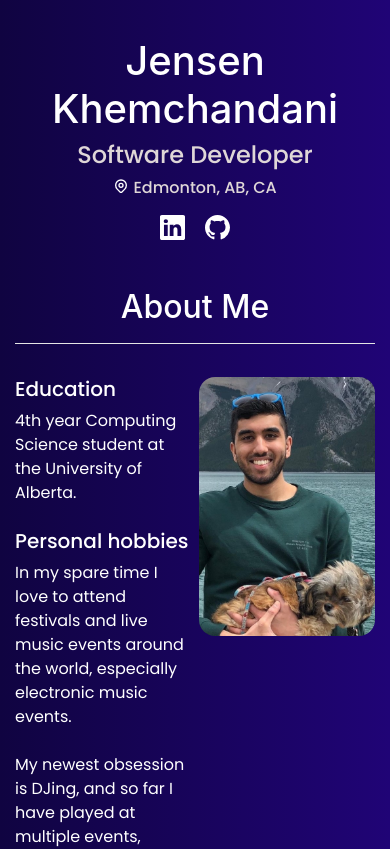
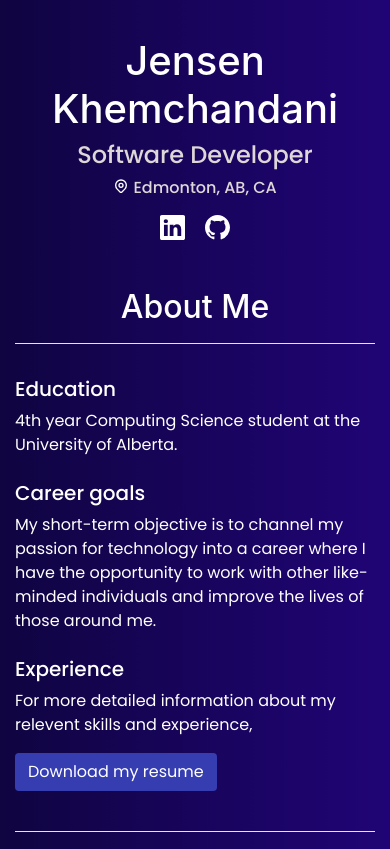
Before and after one commit to jensenkhem/portfolio-website, a React (Create React App) app: page / in a window 390 px wide. Shown: the top 849 px of the page. Built offline with nearby package versions, Linux system fonts and the light colour scheme.

Commit message:
Minor style changes to improve mobile layout. Modified text in about section.

```diff
--- a/src/components/about/About.jsx
+++ b/src/components/about/About.jsx
@@ -14,7 +14,17 @@ const About = () => {
             <h5>Education</h5>
             4th year Computing Science student at the University of Alberta.
             <br></br><br></br>
-            <h5>Personal hobbies</h5>
+            <h5>Career goals</h5>
+            My short-term objective is to channel my
+            passion for technology into a career where I have the opportunity to work with other like-minded
+            individuals and improve the lives of those around me.
+            <br></br><br></br>
+            <h5>Experience</h5>
+            <p>For more detailed information about my relevent skills and experience,</p>
+            <button className="btn resumebutton" style={style2}><a href={resume} target="_blank" rel="noreferrer">Download my resume</a></button>
+            <br></br><br></br>
+            <hr />
+            <h5>Personal life</h5>
             In my spare time I love to attend
             festivals and live music events around the world,
             especially electronic music events.
@@ -24,14 +34,6 @@ const About = () => {
             to connect with and meet other likeminded people and meet
             some of my musical heroes.
             <br></br><br></br>
-            <h5>Career goals</h5>
-            My short-term objective is to channel my
-            passion for technology into a career where I have the opportunity to work with other like-minded
-            individuals and improve the lives of those around me.
-            <br></br><br></br>
-            <h5>Experience</h5>
-            <p>For more detailed information about my relevent skills and experience,</p>
-            <button className="btn resumebutton" style={style2}><a href={resume} target="_blank" rel="noreferrer">Download my resume</a></button>
         </div>
         <img className='me' alt="me!" src={jensen}></img>
       </div>
--- a/src/components/about/about.css
+++ b/src/components/about/about.css
@@ -17,6 +17,15 @@
     text-align: left;
 }
 
+@media screen and (max-width: 600px) {
+    .info {
+        float:left; display:inline; width: 100%;
+        margin-top: 5vh;
+        color: white;
+        text-align: left;
+    }
+}
+
 .me {
     float:right; display:inline; width: 49%;
     margin-top: 5vh;
@@ -25,3 +34,10 @@
     display: block;
     border-radius: 1rem;
 }
+
+@media screen and (max-width: 600px) {
+    .me {
+        visibility: hidden;
+        display: none;
+    }
+}
```
